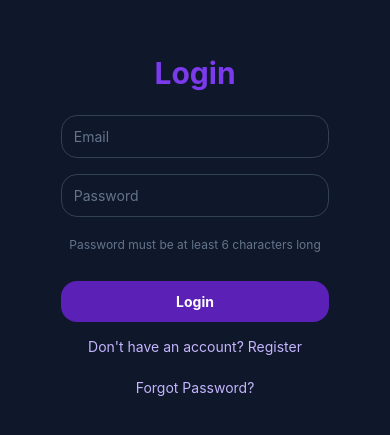
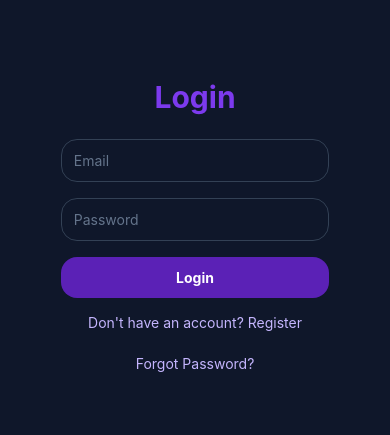
Before and after one commit to nlevin6/RockClimbingApp, a React Native app: screen /Login in a window 390 px wide. Shown: the part 185-620 px from the top of the page. Built offline with nearby package versions, Linux system fonts and the light colour scheme; no server answers.

Commit message:
- removed password requirements from login page

```diff
--- a/screens/Login.js
+++ b/screens/Login.js
@@ -115,9 +115,11 @@ const Login = () => {
                         secureTextEntry
                     />
                 )}
-                <Text style={tw`-3/4 p-1 text-xs mb-6 text-slate-500 text-center`}>
-                    {'Password must be at least 6 characters long'}
-                </Text>
+                {isRegistering && (
+                    <Text style={tw`w-3/4 p-1 text-xs mb-6 text-slate-500 text-center`}>
+                        {'Password must be at least 6 characters long'}
+                    </Text>
+                )}
 
                 {loading ? (
                     <ActivityIndicator size="small" color="#8B5CF6" style={tw`mt-6 mb-4`} />
```
